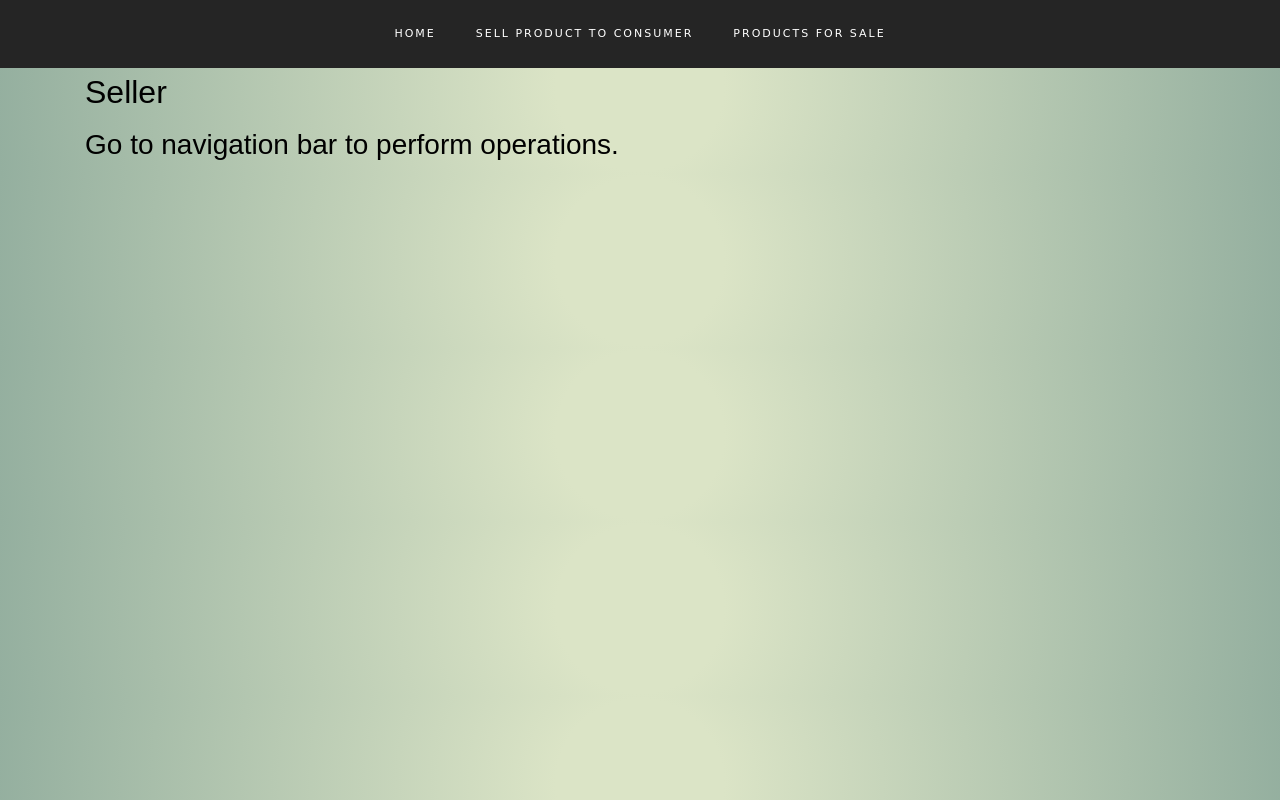
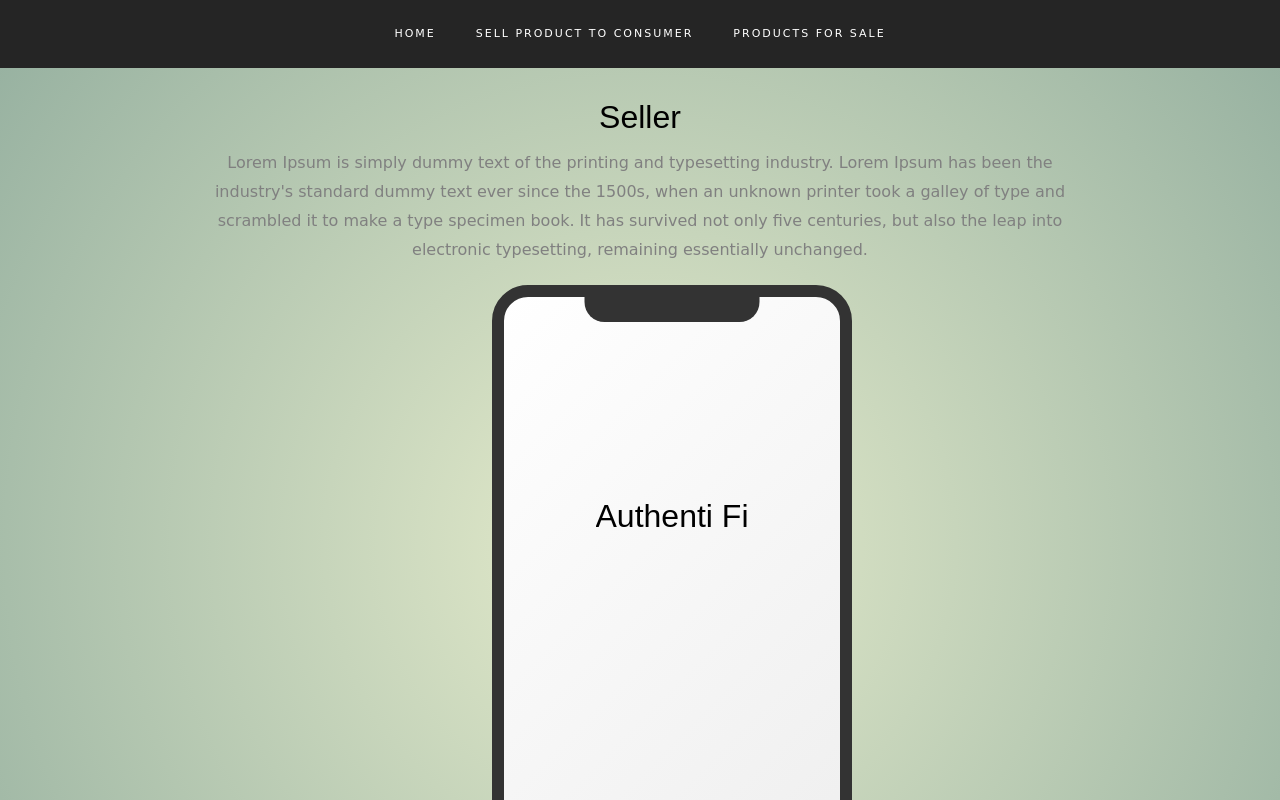
Before and after one commit to pranavgupta11/Major-II, a website: page src/seller.html in a window 1280 px wide. Shown: the top 800 px of the page. Drawn offline with nearby package versions, Linux system fonts and the light colour scheme.

Commit message:
changes made

```diff
--- a/src/seller.html
+++ b/src/seller.html
@@ -8,7 +8,101 @@
 	<link rel="stylesheet" href="https://stackpath.bootstrapcdn.com/font-awesome/4.7.0/css/font-awesome.min.css">
 	<link rel="stylesheet" href="css/style.css">
 	<link rel="stylesheet" href="css/seller.css">
+  <!-- <link rel="stylesheet" href="css/manufacturer.css"> -->
+  <style>
+		body {
+			/* margin: 0; */
+			/* padding: 0; */
+			/* width: 100%; */
+			/* background:  #0081bb; */
+			/* background-image: linear-gradient(-45deg, #b2c6e7, #0081bb); */
+			/* display: flex; */
+			justify-content: center;
+			overflow: hidden;
+			/* height: 100%; */
+		}
 
+		.mobile-wrapper {
+			width: 360px;
+			height: 740px;
+			background-color: #ececec;
+			background-image: linear-gradient(-45deg, #ececec, #ffffff);
+
+			border: 12px solid #333;
+			border-radius: 36px;
+			position: relative;
+			overflow: hidden;
+			margin: 20px 300px;
+
+		}
+
+		.mobile-wrapper:before {
+			content: "";
+			width: 175px;
+			height: 25px;
+			background: #333;
+			border-bottom-right-radius: 20px;
+			border-bottom-left-radius: 20px;
+			position: absolute;
+			top: 0;
+			left: 50%;
+			transform: translatex(-50%);
+			z-index: 1000;
+
+		}
+
+		.d-flex {
+			display: flex;
+			align-items: center;
+			justify-content: center;
+			overflow: hidden;
+		}
+
+		.flex-column {
+			flex-direction: column;
+		}
+
+		.loader-wrapper {
+			height: 100%;
+			width: auto;
+			padding: 0 25px;
+			font-family: "Roboto", sans-serif;
+			line-height: 1.4;
+			margin: 0 auto;
+		}
+
+		.loader-wrapper.dark {
+			background-color: #1b1b1b;
+			color: #ececec;
+			/* blue : #0081bb */
+			/* secondary : #212121 */
+			/* form-color : #5c5c5c */
+		}
+
+		.version {
+			text-align: center;
+		}
+
+		.version p {
+			margin-top: 0 !important;
+		}
+
+		.colaborate {
+			padding: 16px 0 30px 0;
+			width: 100%;
+			justify-content: space-between;
+		}
+
+		.colaborate img {
+			height: 32px;
+		}
+
+		.logo{
+			margin-top: -270px;
+		}
+
+
+	</style>
 	</head>
 	<body>
 	<section class="ftco-section">
@@ -30,13 +124,33 @@
     <!-- END nav -->
 
     <section>
-      <div class="container">
-        <h2>
-        Seller
-        </h2>
-        <h3>
-        Go to navigation bar to perform operations.
-        </h3>
+      <div class="content-container">
+				<div class="container">
+					<h2>
+						Seller
+					</h2>
+					<p>
+						Lorem Ipsum is simply dummy text of the printing and typesetting industry. Lorem Ipsum has been the industry's standard dummy text ever since the 1500s, when an unknown printer took a galley of type and scrambled it to make a type specimen book. It has survived not only five centuries, but also the leap into electronic typesetting, remaining essentially unchanged.
+					</p>
+				</div>
+
+				<!-- <p>
+					Go to navigation bar to perform operations.
+				</p> -->
+
+
+			<div class="mobile-wrapper">
+				<div class="loader-wrapper d-flex flex-column">
+					<div class="d-flex flex-column" style="flex-grow: 1; ">
+						<div class="logo">
+							<h2>Authenti Fi</h2>
+						</div>
+					</div>
+				</div>
+
+			</div>
+
+		</div>
       </section>
 
   <script src="https://ajax.googleapis.com/ajax/libs/jquery/1.12.4/jquery.min.js"></script>
```
Also changed, not shown: src/consumer.html (+121 -7 lines), src/manufacturer.html (+22 -8 lines).
